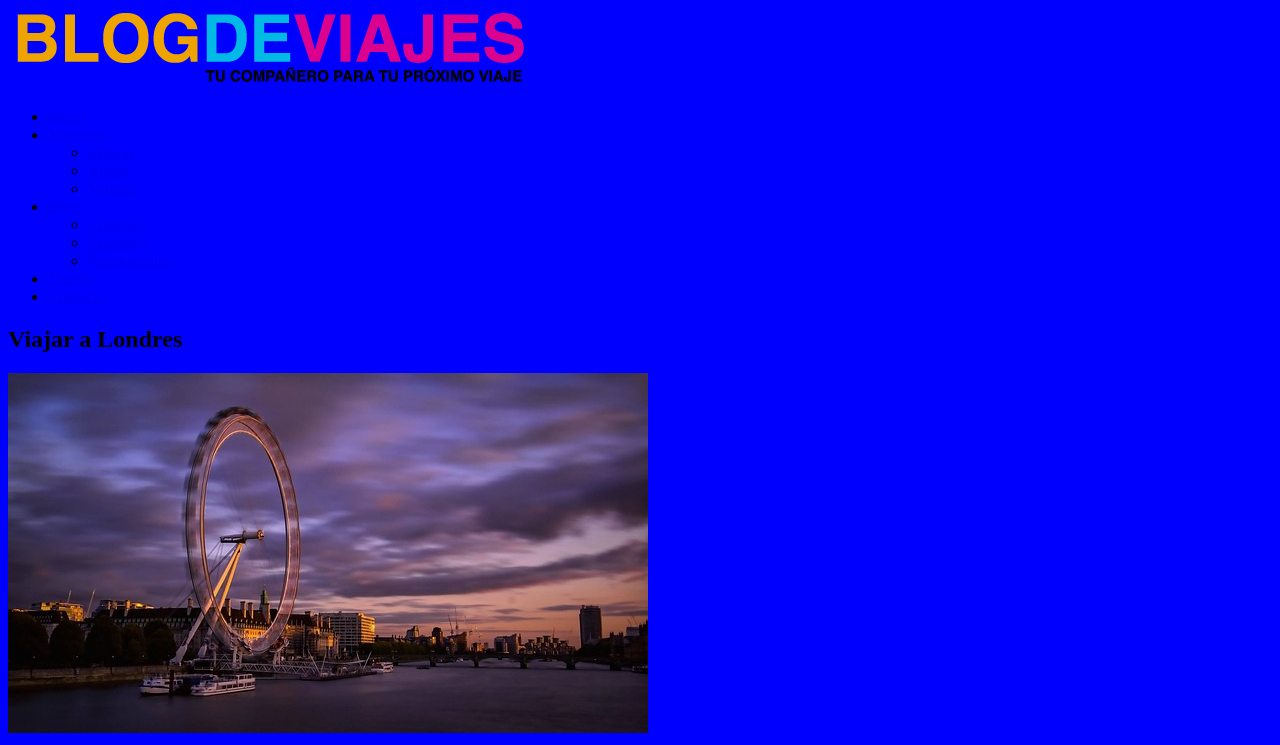
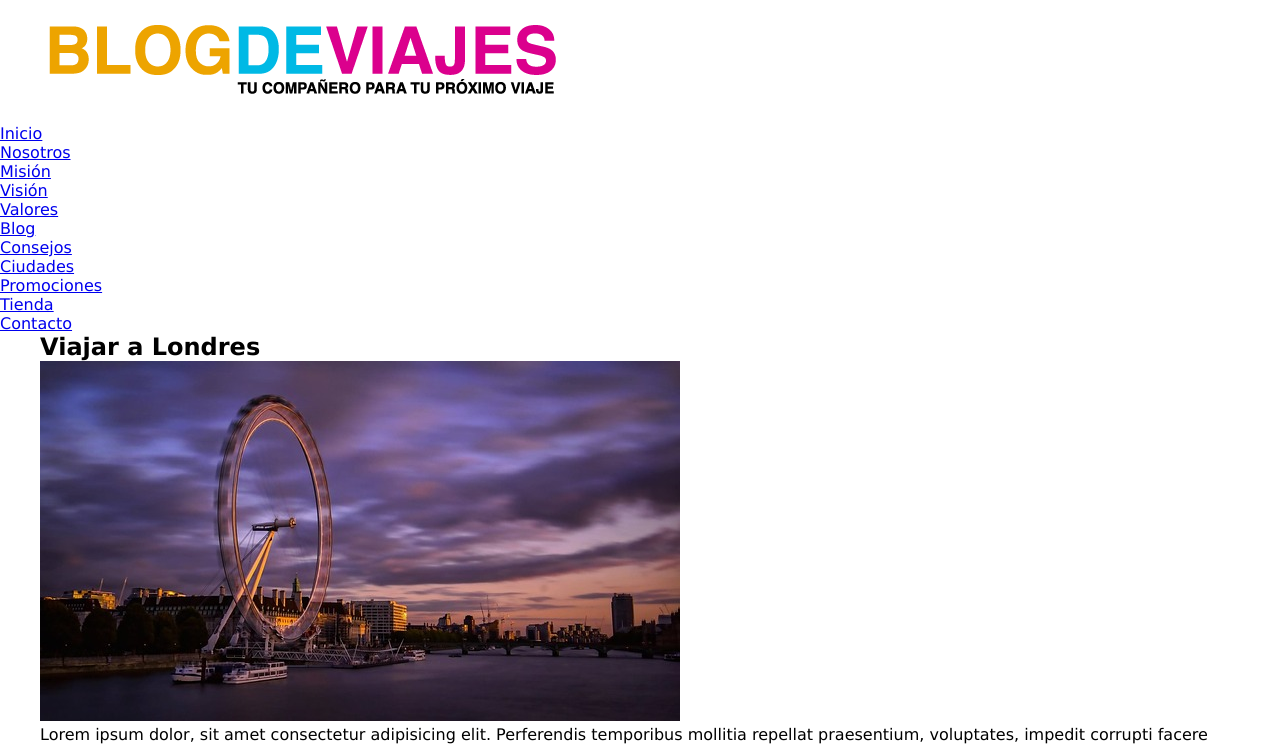
Before and after one commit to lubian24/viaje_blog, a plain HTML site: page index.html in a window 1280 px wide. Shown: the top 745 px of the page. Drawn offline with Linux system fonts and the light colour scheme.

Commit message:
Estilos globales

```diff
--- a/css/estilos.css
+++ b/css/estilos.css
@@ -1,3 +1,21 @@
+html{
+    box-sizing: border-box;
+}
+*, *:before, *:after{
+    box-sizing: inherit;
+}
+*{
+    margin: 0;
+    padding: 0;
+}
 body {
-    background-color: blue;
+    font-family: Verdana, Geneva, Tahoma, sans-serif;
 }
+
+header{
+    padding: 20px 0;
+}
+div.contenedor{
+        margin: 0 auto;
+        width: 1200px;
+}
--- a/index.html
+++ b/index.html
@@ -37,7 +37,7 @@
         </ul>
     </nav>
 
-    <div class="contenido">
+    <div class="contenido contenedor">
         <main>
             <article>
                 <h2>Viajar a Londres</h2>
```
